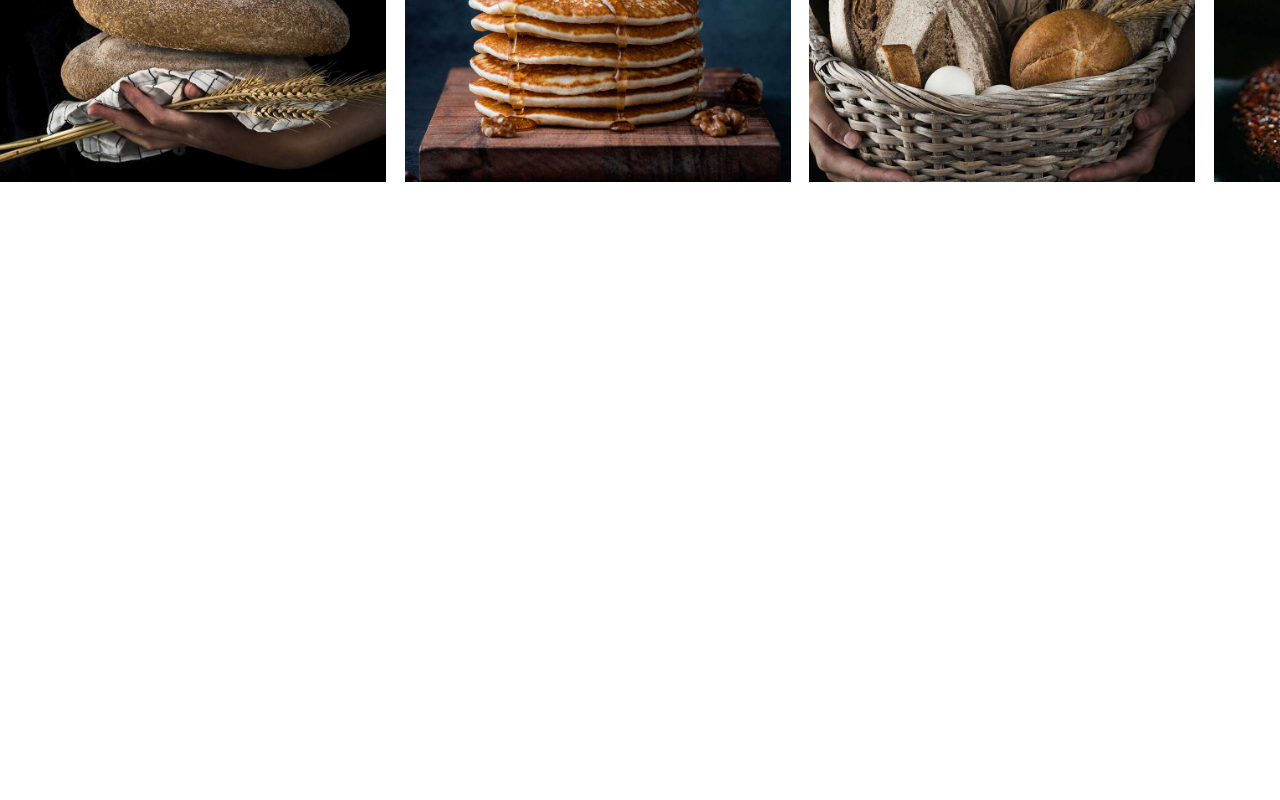
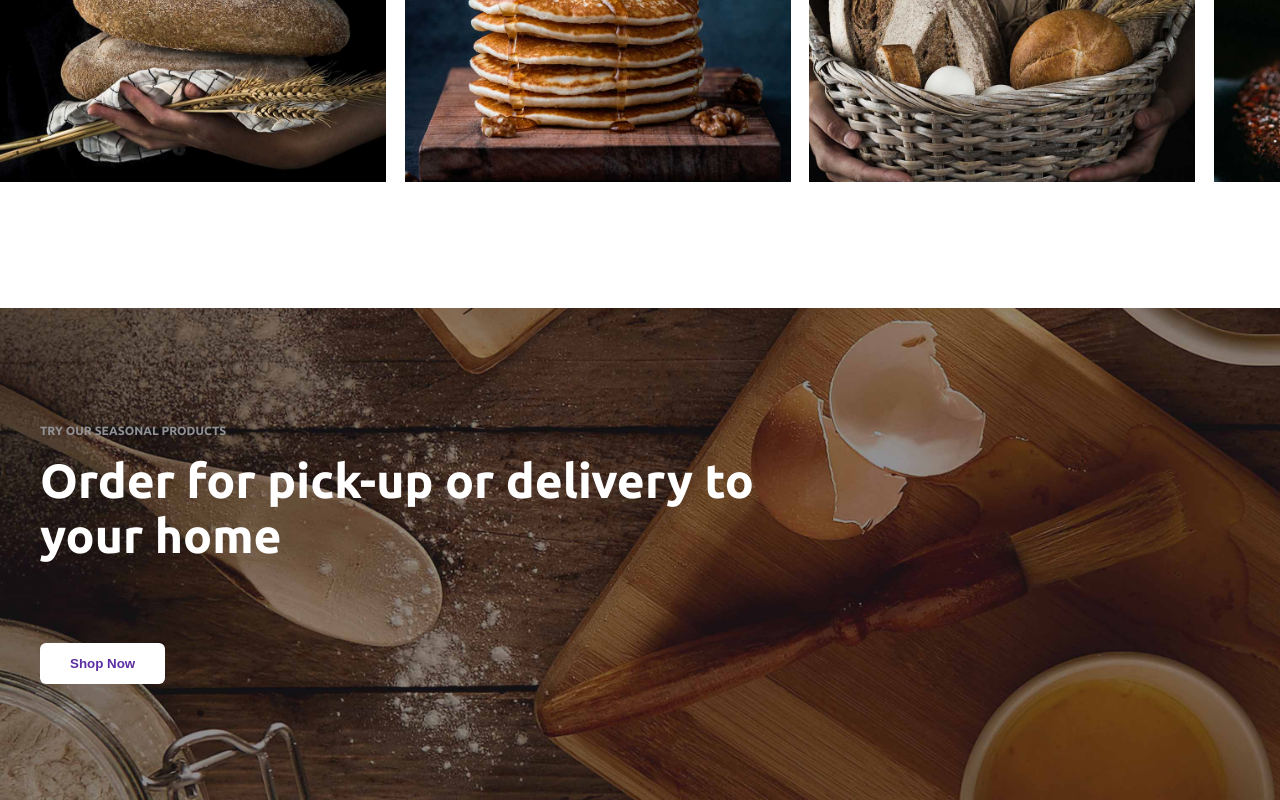
Before and after one commit to Yorbit/proj-html-vuejs, a Vue app: page / in a window 1280 px wide. Shown: the part 6395-7195 px from the top of the page. Before the commit the page ends 6703 px from the top, so only its background shows below. Built offline with nearby package versions, Linux system fonts and the light colour scheme; some icons are missing.

Commit message:
end order zone fixed color setting

```diff
--- a/src/components/BaseMain.vue
+++ b/src/components/BaseMain.vue
@@ -6,6 +6,7 @@
     <BakerySteps />
     <LocationSection />
     <SocialSection />
+    <OrderSection />
   </main>
 </template>
 
@@ -16,6 +17,7 @@ import FreshlyItem from './FreshlyItem.vue';
 import BakerySteps from './BakerySteps.vue';
 import LocationSection from './LocationSection.vue';
 import SocialSection from './SocialSection.vue';
+import OrderSection from './OrderSection.vue';
 
 export default {
     name: 'BaseMain',
@@ -26,6 +28,7 @@ export default {
     BakerySteps,
     LocationSection,
     SocialSection,
+    OrderSection,
 }
 }
 </script>
--- /dev/null
+++ b/src/components/OrderSection.vue
@@ -0,0 +1,46 @@
+<template>
+  <div class="order_section">
+    <div class="small_zone">
+      <section>
+        <h6 class="philosophy">TRY OUR SEASONAL PRODUCTS</h6>
+        <h1>Order for pick-up or delivery to your home</h1>
+        <button class="btn light">Shop Now</button>
+      </section>
+    </div>
+  </div>
+</template>
+
+<script>
+export default {};
+</script>
+
+<style scoped lang="scss">
+@import "../styles/generals.scss";
+.order_section {
+  background-image: url("../assets/img/call-to-action-bg.jpg");
+  background-repeat: no-repeat;
+  background-size: cover;
+}
+.small_zone {
+  width: 1200px;
+  margin: 0 auto;
+  section{
+    padding: 1rem 0;
+  }
+  button{
+    margin-bottom:100px;
+    padding: 13px 30px 13px 30px;
+  }
+  h6{
+    margin-top:100px;
+    font-size: 12px;
+  }
+  h1 {
+    margin: 1rem 0;
+    color: $White;
+    font-size: 3rem;
+    width: 60%;
+    margin-bottom: 70px;
+  }
+}
+</style>
```
